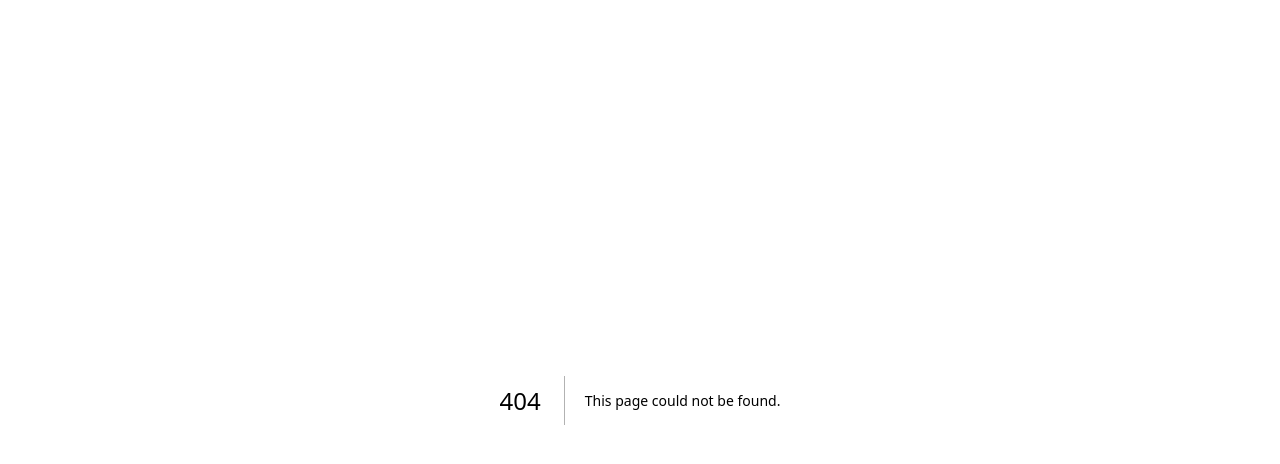
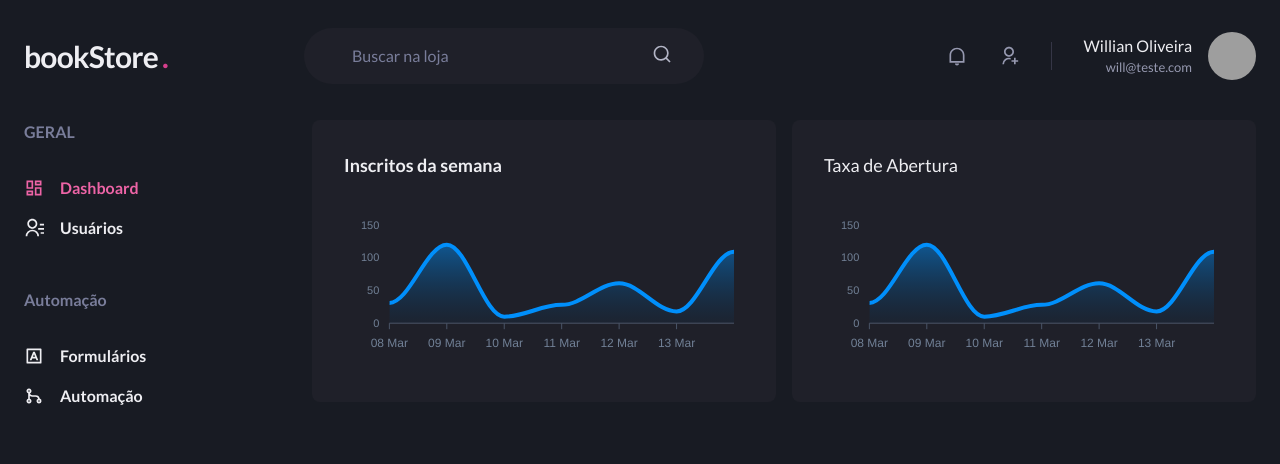
Before and after one commit to WillOliveiraa/bookstore, a Next.js app: page /dashboard in a window 1280 px wide. Before the commit this address had no page. Shown: the top 464 px of the page. Built offline with nearby package versions, Linux system fonts and the light colour scheme; grey boxes are pictures that could not be loaded.

Commit message:
Add header, sidebar, noti, searchBar

```diff
--- a/package.json
+++ b/package.json
@@ -17,11 +17,13 @@
     "@types/node": "18.14.6",
     "@types/react": "18.0.28",
     "@types/react-dom": "18.0.11",
+    "apexcharts": "^3.37.1",
     "eslint": "8.35.0",
     "eslint-config-next": "13.2.3",
     "framer-motion": "^10.2.3",
     "next": "13.2.3",
     "react": "18.2.0",
+    "react-apexcharts": "^1.4.0",
     "react-dom": "18.2.0",
     "react-hook-form": "^7.43.5",
     "react-icons": "^4.8.0",
--- /dev/null
+++ b/src/components/Header/NotificationsNav.tsx
@@ -0,0 +1,20 @@
+import { RiNotificationLine, RiUserAddLine } from 'react-icons/ri';
+
+import { HStack, Icon } from '@chakra-ui/react';
+
+export function NotificationsNav() {
+  return (
+    <HStack
+      spacing={['6', '8']}
+      mx={['6', '8']}
+      pr={['6', '8']}
+      py="1"
+      color="gray.300"
+      borderRightWidth={1}
+      borderColor="gray.700"
+    >
+      <Icon as={RiNotificationLine} fontSize="20" />
+      <Icon as={RiUserAddLine} fontSize="20" />
+    </HStack>
+  );
+}
--- /dev/null
+++ b/src/components/Header/Profile.tsx
@@ -0,0 +1,21 @@
+import { Avatar, Box, Flex, Text } from '@chakra-ui/react';
+
+interface ProfileProps {
+  showProfileData?: boolean;
+}
+
+export function Profile({ showProfileData = true }: ProfileProps) {
+  return (
+    <Flex align="center">
+      {showProfileData && (
+        <Box mr="4" textAlign="right">
+          <Text>Willian Oliveira</Text>
+          <Text color="gray.300" fontSize="small">
+            will@teste.com
+          </Text>
+        </Box>
+      )}
+      <Avatar size="md" name="Willian Oliveira" src="https://github.com/WillOliveiraa.png" />
+    </Flex>
+  );
+}
--- /dev/null
+++ b/src/components/Header/SearchBox.tsx
@@ -0,0 +1,32 @@
+import { RiSearchLine } from 'react-icons/ri';
+
+import { Flex, Icon, Input } from '@chakra-ui/react';
+
+export function SearchBox() {
+  return (
+    <Flex
+      as="label"
+      flex="1"
+      py="4"
+      px="8"
+      ml="6"
+      maxWidth="400"
+      alignSelf="center"
+      color="gray.200"
+      position="relative"
+      bg="gray.800"
+      borderRadius="full"
+    >
+      <Input
+        color="gray.50"
+        variant="unstyled"
+        px="4"
+        mr="4"
+        placeholder="Buscar na loja"
+        _placeholder={{ color: 'gray.400' }}
+      />
+
+      <Icon as={RiSearchLine} fontSize="20" />
+    </Flex>
+  );
+}
--- /dev/null
+++ b/src/components/Header/index.tsx
@@ -0,0 +1,42 @@
+import { RiMenuLine } from 'react-icons/ri';
+
+import { Flex, Icon, IconButton, useBreakpointValue } from '@chakra-ui/react';
+
+import { useSidebarDrawer } from '../../context/SidebarDrawerContext';
+import { Logo } from './Logo';
+import { NotificationsNav } from './NotificationsNav';
+import { Profile } from './Profile';
+import { SearchBox } from './SearchBox';
+
+export function Header() {
+  const { onOpen } = useSidebarDrawer();
+
+  const isWideVersion = useBreakpointValue({
+    base: false,
+    lg: true
+  });
+
+  return (
+    <Flex as="header" w="100%" maxWidth="1480" h="20" mx="auto" mt="4" px="6" align="center">
+      {!isWideVersion && (
+        <IconButton
+          icon={<Icon as={RiMenuLine} />}
+          fontSize="24"
+          variant="unstyled"
+          onClick={onOpen}
+          aria-label="Open Navigation"
+          mr="2"
+        ></IconButton>
+      )}
+      <Logo />
+
+      {isWideVersion && <SearchBox />}
+
+      <Flex align="center" ml="auto">
+        <NotificationsNav />
+
+        <Profile showProfileData={isWideVersion} />
+      </Flex>
+    </Flex>
+  );
+}
--- /dev/null
+++ b/src/components/Sidebar/ActiveLink.tsx
@@ -0,0 +1,34 @@
+import { cloneElement, ReactElement } from 'react';
+
+import Link, { LinkProps } from 'next/link';
+import { useRouter } from 'next/router';
+
+interface ActiveLinkProps extends LinkProps {
+  children: ReactElement;
+  shouldMatchExactHref?: boolean;
+}
+
+export function ActiveLink({ children, shouldMatchExactHref = false, ...rest }: ActiveLinkProps) {
+  const { asPath } = useRouter();
+
+  let isActive = false;
+
+  if (shouldMatchExactHref && (asPath === rest.href || asPath === rest.as)) {
+    isActive = true;
+  }
+
+  if (
+    !shouldMatchExactHref &&
+    (asPath.startsWith(String(rest.href)) || asPath.startsWith(String(rest.as)))
+  ) {
+    isActive = true;
+  }
+
+  return (
+    <Link {...rest}>
+      {cloneElement(children, {
+        color: isActive ? 'pink.400' : 'gray.50'
+      })}
+    </Link>
+  );
+}
--- /dev/null
+++ b/src/components/Sidebar/NavLink.tsx
@@ -0,0 +1,30 @@
+import { ElementType } from 'react';
+
+import { Icon, Link as ChakraLink, LinkProps as ChakraLinkProps, Text } from '@chakra-ui/react';
+
+import { ActiveLink } from './ActiveLink';
+
+interface NavLinkProps extends ChakraLinkProps {
+  icon: ElementType;
+  children: string;
+  href: string;
+}
+
+export function NavLink({ icon, children, href, ...rest }: NavLinkProps) {
+  return (
+    <ActiveLink href={href} passHref>
+      <ChakraLink
+        as="div"
+        display="flex"
+        alignItems="center"
+        {...rest}
+        _hover={{ textDecor: 'none', color: 'gray.300' }}
+      >
+        <Icon as={icon} fontSize="20" />
+        <Text ml="4" fontWeight="semibold">
+          {children}
+        </Text>
+      </ChakraLink>
+    </ActiveLink>
+  );
+}
--- /dev/null
+++ b/src/components/Sidebar/NavSection.tsx
@@ -0,0 +1,21 @@
+import { ReactNode } from 'react';
+
+import { Box, Stack, Text } from '@chakra-ui/react';
+
+interface NavSectionProps {
+  title: string;
+  children: ReactNode;
+}
+
+export function NavSection({ title, children }: NavSectionProps) {
+  return (
+    <Box>
+      <Text fontWeight="bold" color="gray.400" fontSize="medium">
+        {title}
+      </Text>
+      <Stack spacing="4" mt="8" align="stretch">
+        {children}
+      </Stack>
+    </Box>
+  );
+}
--- /dev/null
+++ b/src/components/Sidebar/SidebarNav.tsx
@@ -0,0 +1,31 @@
+import { RiContactsLine, RiDashboardLine, RiGitMergeLine, RiInputMethodLine } from 'react-icons/ri';
+
+import { Stack } from '@chakra-ui/react';
+
+import { NavLink } from './NavLink';
+import { NavSection } from './NavSection';
+
+export function SidebarNav() {
+  return (
+    <Stack spacing="12" align="flex-start">
+      <NavSection title="GERAL">
+        <NavLink icon={RiDashboardLine} href="/dashboard">
+          Dashboard
+        </NavLink>
+
+        <NavLink icon={RiContactsLine} href="/users">
+          Usuários
+        </NavLink>
+      </NavSection>
+      <NavSection title="Automação">
+        <NavLink icon={RiInputMethodLine} href="/forms">
+          Formulários
+        </NavLink>
+
+        <NavLink icon={RiGitMergeLine} href="/automation">
+          Automação
+        </NavLink>
+      </NavSection>
+    </Stack>
+  );
+}
--- /dev/null
+++ b/src/components/Sidebar/index.tsx
@@ -0,0 +1,44 @@
+import { useSidebarDrawer } from '@/context/SidebarDrawerContext';
+import {
+  Box,
+  Drawer,
+  DrawerBody,
+  DrawerCloseButton,
+  DrawerContent,
+  DrawerHeader,
+  DrawerOverlay,
+  useBreakpointValue
+} from '@chakra-ui/react';
+
+import { SidebarNav } from './SidebarNav';
+
+export function Sidebar() {
+  const { isOpen, onClose } = useSidebarDrawer();
+
+  const isDrawerSidebar = useBreakpointValue({
+    base: true,
+    lg: false
+  });
+
+  if (isDrawerSidebar) {
+    return (
+      <Drawer isOpen={isOpen} placement="left" onClose={onClose}>
+        <DrawerOverlay>
+          <DrawerContent bg="gray.800" p="4">
+            <DrawerCloseButton mt="6" />
+            <DrawerHeader>Navegação</DrawerHeader>
+            <DrawerBody>
+              <SidebarNav />
+            </DrawerBody>
+          </DrawerContent>
+        </DrawerOverlay>
+      </Drawer>
+    );
+  }
+
+  return (
+    <Box as="aside" w="64" mr="8">
+      <SidebarNav />
+    </Box>
+  );
+}
--- /dev/null
+++ b/src/context/SidebarDrawerContext.tsx
@@ -0,0 +1,26 @@
+import { createContext, ReactNode, useContext, useEffect } from 'react';
+
+import { useRouter } from 'next/router';
+
+import { useDisclosure, UseDisclosureReturn } from '@chakra-ui/react';
+
+interface SidebarDrawerProviderProps {
+  children: ReactNode;
+}
+
+type SideBarDrawerContextData = UseDisclosureReturn;
+
+const SideBarDrawerContext = createContext({} as SideBarDrawerContextData);
+
+export function SidebarDrawerProvider({ children }: SidebarDrawerProviderProps) {
+  const disclosure = useDisclosure();
+  const router = useRouter();
+
+  useEffect(() => disclosure.onClose(), [router.asPath]);
+
+  return (
+    <SideBarDrawerContext.Provider value={disclosure}>{children}</SideBarDrawerContext.Provider>
+  );
+}
+
+export const useSidebarDrawer = () => useContext(SideBarDrawerContext);
--- /dev/null
+++ b/src/pages/dashboard/index.tsx
@@ -0,0 +1,86 @@
+import { ApexOptions } from 'apexcharts';
+import dynamic from 'next/dynamic';
+
+import { Box, Flex, SimpleGrid, Text, theme } from '@chakra-ui/react';
+
+import { Header } from '../../components/Header';
+import { Sidebar } from '../../components/Sidebar';
+
+const Chart = dynamic(() => import('react-apexcharts'), { ssr: false });
+
+const options: ApexOptions = {
+  chart: {
+    toolbar: {
+      show: false
+    },
+    zoom: {
+      enabled: false
+    },
+    foreColor: theme.colors.gray[500]
+  },
+  grid: {
+    show: false
+  },
+  dataLabels: {
+    enabled: false
+  },
+  tooltip: {
+    enabled: false
+  },
+  xaxis: {
+    type: 'datetime',
+    axisBorder: {
+      color: theme.colors.gray[600]
+    },
+    axisTicks: {
+      color: theme.colors.gray[600]
+    },
+    categories: [
+      '2023-03-08T00:00:00.000Z',
+      '2023-03-09T00:00:00.000Z',
+      '2023-03-10T00:00:00.000Z',
+      '2023-03-11T00:00:00.000Z',
+      '2023-03-12T00:00:00.000Z',
+      '2023-03-13T00:00:00.000Z',
+      '2023-03-14T00:00:00.000Z'
+    ]
+  },
+  fill: {
+    opacity: 0.3,
+    type: 'gradient',
+    gradient: {
+      shade: 'dark',
+      opacityFrom: 0.7,
+      opacityTo: 0.3
+    }
+  }
+};
+
+const series = [{ name: 'series1', data: [31, 120, 10, 28, 61, 18, 109] }];
+
+export default function DashBoard() {
+  return (
+    <Flex direction="column" h="100vh">
+      <Header />
+
+      <Flex w="100%" my="6" maxWidth={1480} mx="auto" px="6">
+        <Sidebar />
+
+        <SimpleGrid flex="1" gap="4" minChildWidth="320px" alignItems="flex-start">
+          <Box p={['6', '8']} bg="gray.800" borderRadius={8} pb="4">
+            <Text fontSize="lg" mb="4" fontWeight="semibold">
+              Inscritos da semana
+            </Text>
+            <Chart type="area" height={160} options={options} series={series} />
+          </Box>
+          <Box p={['6', '8']} bg="gray.800" borderRadius={8} pb="4">
+            <Text fontSize="lg" mb="4">
+              Taxa de Abertura
+            </Text>
+            <Chart type="area" height={160} options={options} series={series} />
+          </Box>
+        </SimpleGrid>
+      </Flex>
+    </Flex>
+  );
+}
```
Also changed, not shown: 1 other file (tests, documents, lock files or other folders).
